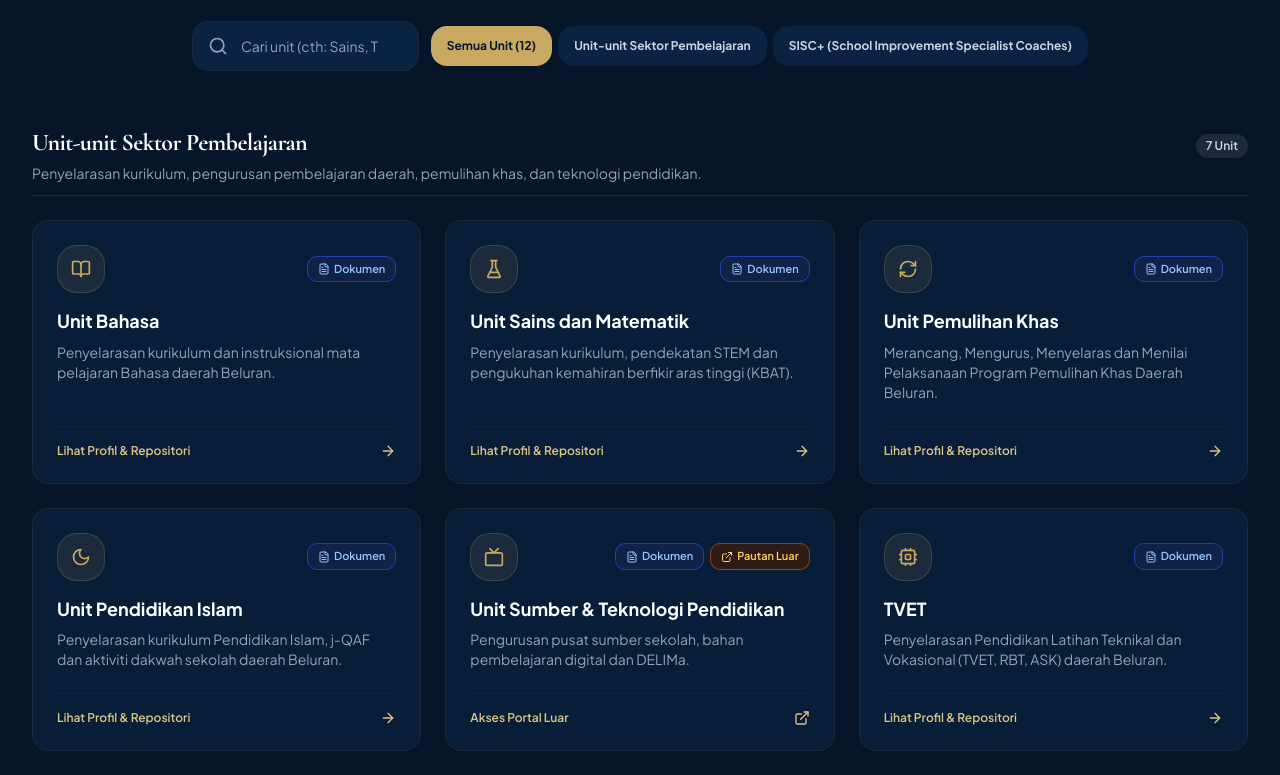
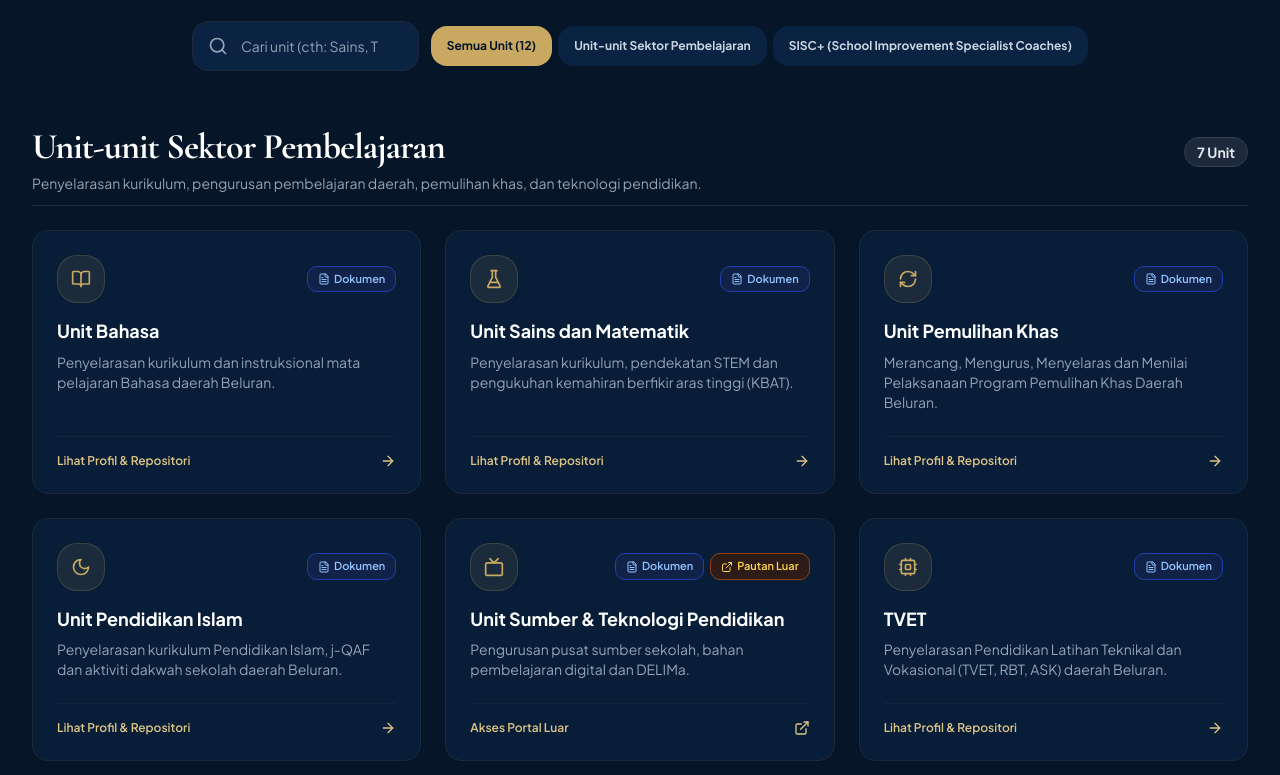
Before and after one commit to muhdfirman881-ui/spb-ppdbeluran, a Next.js app: page / in a window 1280 px wide. Shown: the part 2580-3355 px from the top of the page. Built offline with nearby package versions, Linux system fonts and the light colour scheme; no server answers.

Commit message:
style: besarkan saiz dan tebalkan tajuk kategori Unit-Unit Sektor Pembelajaran dan SISC+

```diff
--- a/src/components/UnitsSection.tsx
+++ b/src/components/UnitsSection.tsx
@@ -217,16 +217,16 @@ export const UnitsSection: React.FC<UnitsSectionProps> = ({
           {filteredHierarchy.map(({ category: cat, units: catUnits }) => (
             <div key={cat.categoryId} className="space-y-6">
               {/* Category Header */}
-              <div className="border-b border-slate-200 dark:border-slate-800 pb-3 flex flex-col sm:flex-row sm:items-baseline justify-between">
+              <div className="border-b border-slate-200 dark:border-slate-800 pb-3 flex flex-col sm:flex-row sm:items-baseline justify-between gap-2">
                 <div>
-                  <h3 className="font-serif text-2xl font-bold text-gov-navy-900 dark:text-white tracking-tight">
+                  <h3 className="font-serif text-2xl sm:text-3xl lg:text-4xl font-extrabold text-gov-navy-900 dark:text-white tracking-tight leading-tight">
                     {cat.categoryName}
                   </h3>
-                  <p className="text-xs sm:text-sm text-slate-500 dark:text-slate-400 mt-1">
+                  <p className="text-xs sm:text-sm text-slate-500 dark:text-slate-400 mt-1.5">
                     {cat.description}
                   </p>
                 </div>
-                <span className="text-xs font-semibold px-2.5 py-1 rounded-full bg-slate-100 dark:bg-slate-800 text-slate-600 dark:text-slate-300 mt-2 sm:mt-0 w-fit">
+                <span className="text-xs sm:text-sm font-bold px-3 py-1 rounded-full bg-slate-100 dark:bg-slate-800 text-slate-700 dark:text-slate-200 mt-2 sm:mt-0 w-fit shrink-0 border border-slate-200 dark:border-slate-700">
                   {catUnits.length} Unit
                 </span>
               </div>
```
